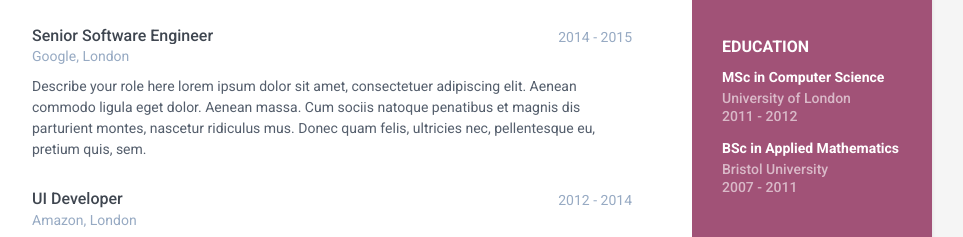
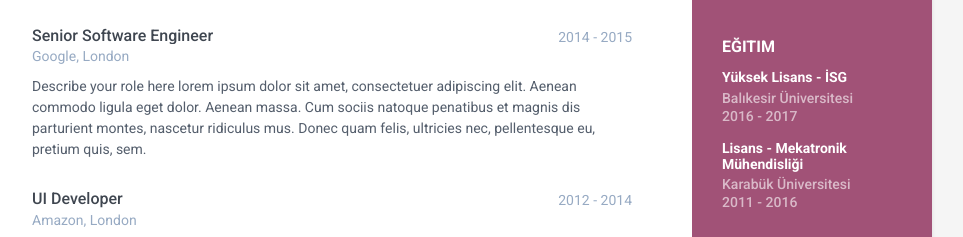
Before and after one commit to girayhandaskan/girayhandaskan.github.io, a plain HTML site: page index.html in a window 1280 px wide. Shown: the part 544-781 px from the top of the page, without its empty margins (188-1151 px from the left). Drawn offline with Linux system fonts and the light colour scheme.

Commit message:
Eğitim bilgileri güncellendi.

```diff
--- a/index.html
+++ b/index.html
@@ -48,16 +48,16 @@
                 </ul>
             </div><!--//contact-container-->
             <div class="education-container container-block">
-                <h2 class="container-block-title">Education</h2>
+                <h2 class="container-block-title">Eğitim</h2>
                 <div class="item">
-                    <h4 class="degree">MSc in Computer Science</h4>
-                    <h5 class="meta">University of London</h5>
-                    <div class="time">2011 - 2012</div>
+                    <h4 class="degree">Yüksek Lisans - İSG</h4>
+                    <h5 class="meta">Balıkesir Üniversitesi</h5>
+                    <div class="time">2016 - 2017</div>
                 </div><!--//item-->
                 <div class="item">
-                    <h4 class="degree">BSc in Applied Mathematics</h4>
-                    <h5 class="meta">Bristol University</h5>
-                    <div class="time">2007 - 2011</div>
+                    <h4 class="degree">Lisans - Mekatronik Mühendisliği</h4>
+                    <h5 class="meta">Karabük Üniversitesi</h5>
+                    <div class="time">2011 - 2016</div>
                 </div><!--//item-->
             </div><!--//education-container-->
 
```
